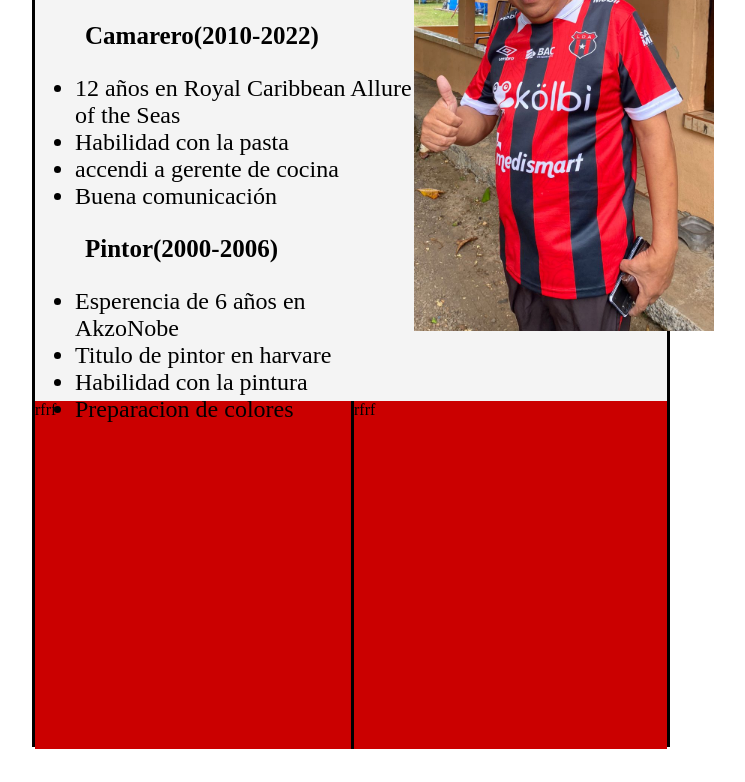
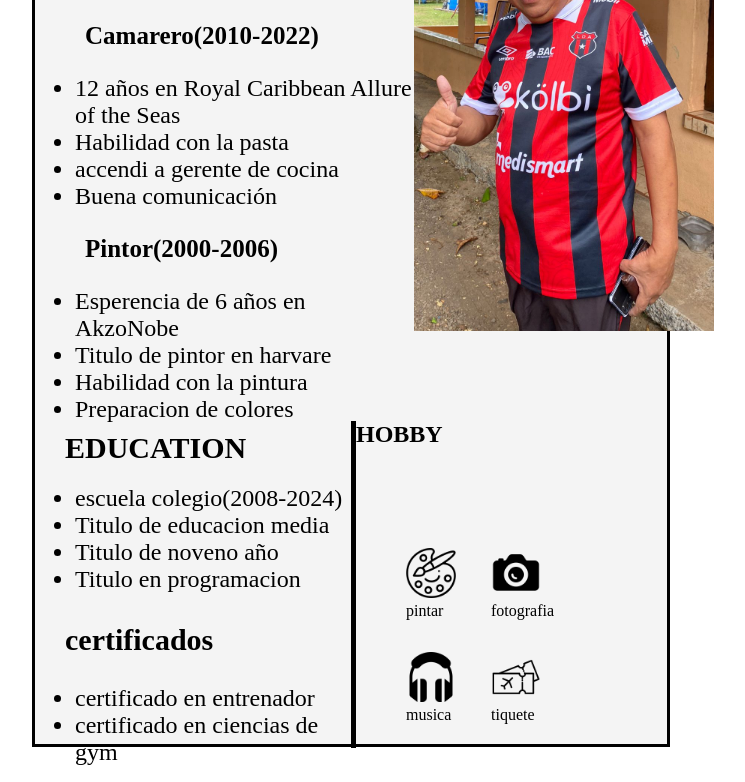
Before and after one commit to Yacith-D/proyecto1, a plain HTML site: page index.html in a window 1280 px wide. Shown: the part 767-1549 px from the top of the page, without its empty margins (292-1037 px from the left). Before the commit the page ends 1522 px from the top, so only its background shows below. Drawn offline with Linux system fonts and the light colour scheme.

Commit message:
cree mi ultimo container

```diff
--- a/index.html
+++ b/index.html
@@ -13,7 +13,7 @@
         <div id="borde"></div>
         <h1 id="nombre">YACITH DELGADO</h1>
 
-        <h1 id="trabajo">———— RECEPTIONIST ————</h1>
+        <h1 id="trabajo">——————— RECEPTIONIST ———————</h1>
         <br>
 
         <div class="dato">
@@ -42,7 +42,7 @@
 
         <div id="skil">
             <div class="personalskil">
-                <p> PERSONAL SKILL</p>
+                <h1>PERSONAL SKILL</h1>
             </div>
 
             <div class="icono2">
@@ -91,8 +91,37 @@
 
 
          <div class="classgrid">
-            <div>rfrf</div>
-            <div class="grid2">rfrf</div>
+            <div> <h1 id="educacion">EDUCATION</h1>
+
+                <ul>
+                    <li>escuela colegio(2008-2024)</li>
+                    <li>Titulo de educacion media</li>
+                    <li>Titulo de noveno año</li>
+                    <li>Titulo en programacion</li>
+                </ul>
+                <h4 id="educacion">certificados</h4>
+                <ul>
+                    <li id="cer">certificado en entrenador</li>
+                    <li>certificado en ciencias de gym</li>
+                </ul>
+
+            </div>
+            <div >
+                <div class="border" >
+                <h2 id="by">HOBBY</h2>
+                    <div class="iconitos">
+
+                        <div ><img class="fotitos" src="img/paleta-de-pintura.png" alt="">pintar</div>
+                        <div ><img class="fotitos" src="img/fotografia.png" alt="">fotografia</div>
+                        <div ><img class="fotitos" src="img/audifonos-inalambricos.png" alt="">musica</div>
+                        <div ><img class="fotitos" src="img/billete-de-avion.png" alt="">tiquete</div>
+
+                    </div>
+
+                </div>
+
+
+            </div>
          </div>
 
 
--- a/style.css
+++ b/style.css
@@ -13,7 +13,7 @@ text-align: center;
 
 #trabajo{
 font-size: 20px;
-margin-left: 26%;
+margin-left: 22%;
 
 }
 
@@ -129,13 +129,55 @@ object-fit: cover;
 .classgrid{
 display: grid;
 grid-template-columns: repeat(2, 1fr);
-height: 348px;
+height: 320px;
 width: 100%;
-background-color: rgb(203, 0, 0);
+background-color: rgb(244, 244, 244);
+
+ }
+
+.grid2{
+
 }
 
 
-.grid2{
-border-left:solid 3px black;
+#educacion{
+margin-left: 30px;
+margin-top: 30px;
+font-size: 30px;
+}
+
+#cer{
+margin-top:-12px ;
 
 }
+
+.iconitos{
+ display: grid;
+grid-template-columns: repeat(2, 5px);
+gap: 4em;
+grid-auto-rows: 40px;
+margin-left: 50px;
+column-gap: 5em;
+margin-top: 100px;
+height: 200px;
+
+ }
+
+
+.fotitos{
+    height:50px;
+    width: 50px;
+ }
+
+
+.border{
+border-left:solid 5px black;
+
+}
+
+.by{
+font-size: 1px;
+
+
+
+}
```
Also changed, not shown: img/94%.png (added), img/audifonos-inalambricos.png (added), img/billete-de-avion.png (added), img/fotografia.png (added), img/paleta-de-pintura.png (added).
